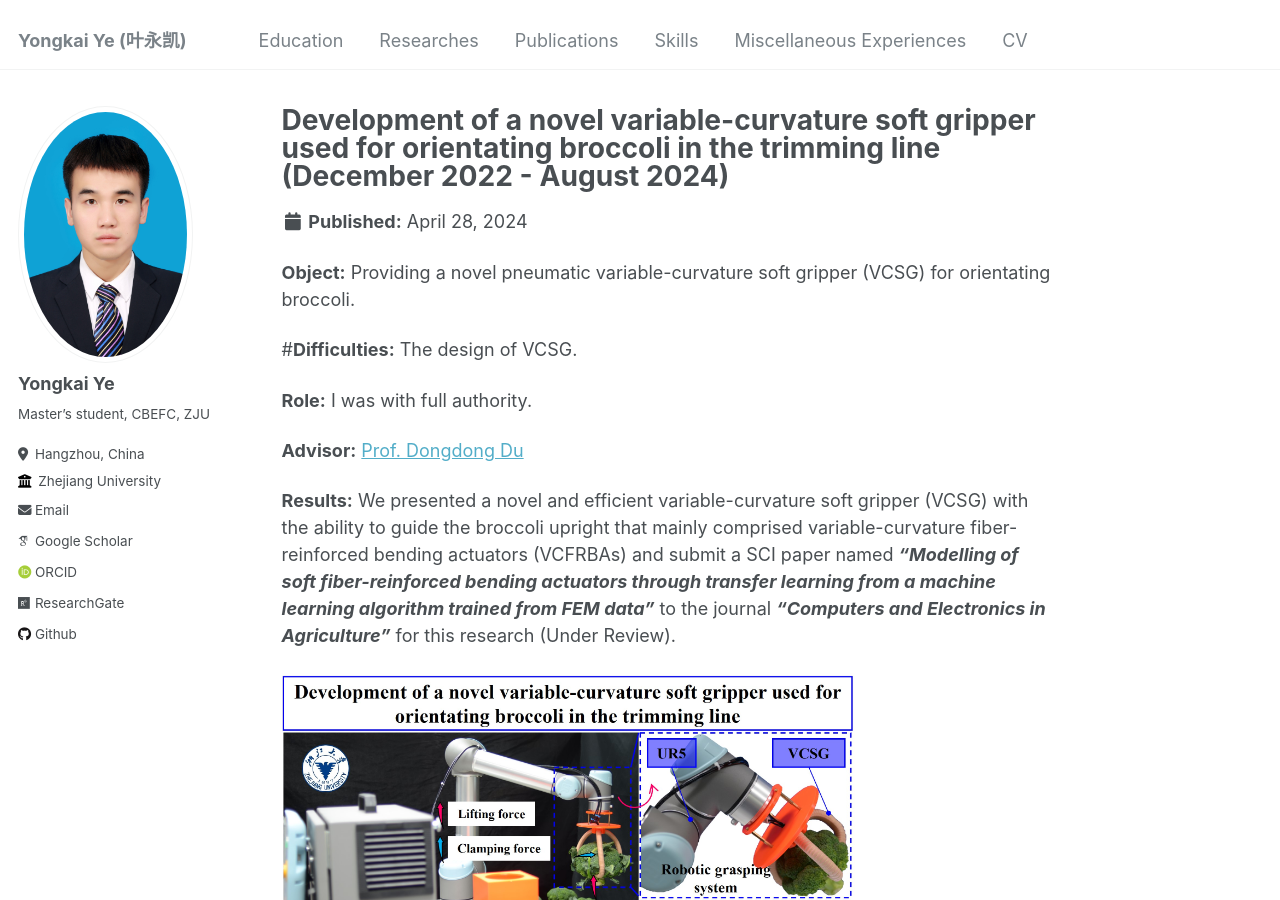
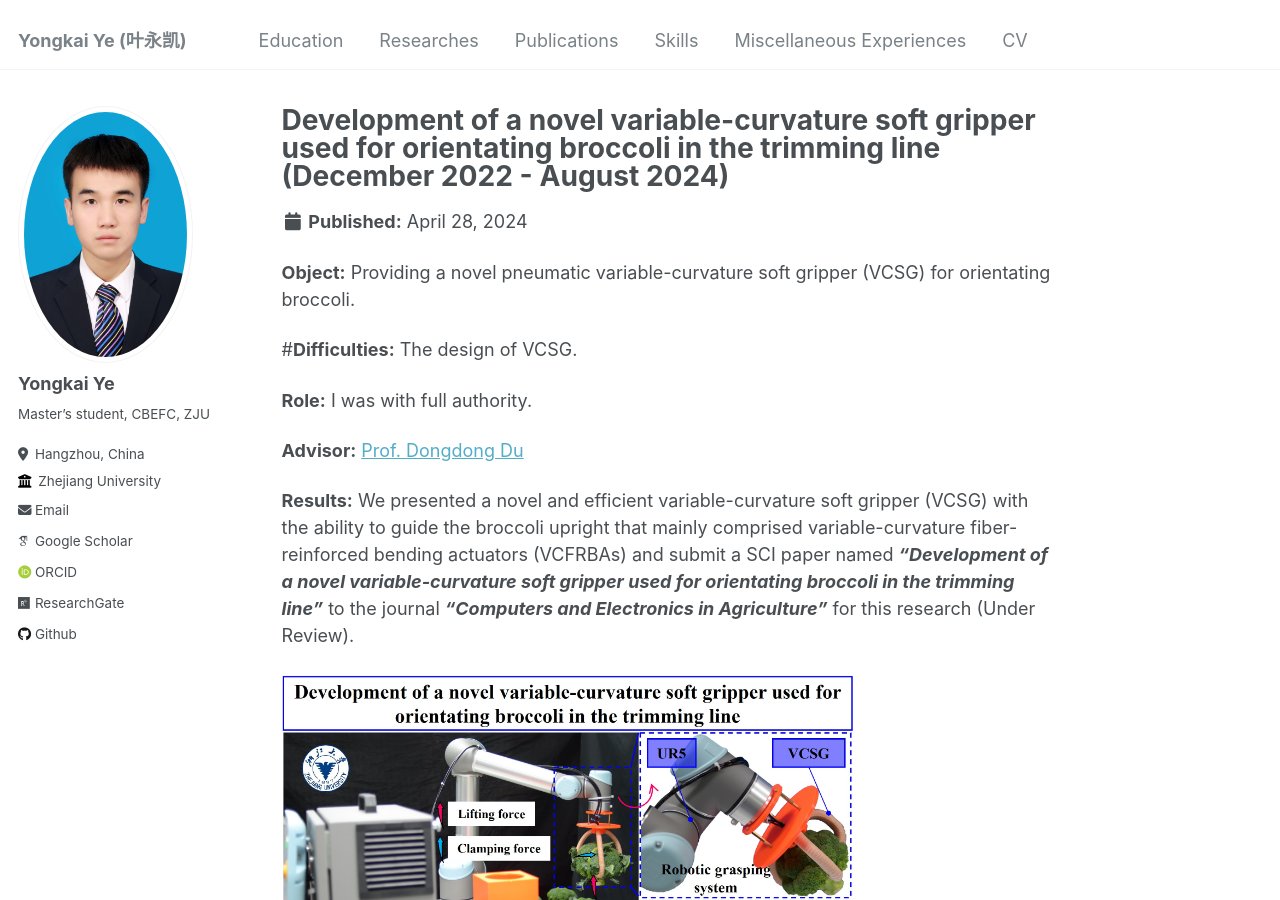
Before and after one commit to Yongkai-Ye/Yongkai-Ye.github.io, a Jekyll site: the page built from _researches/zju-research-2.md, in a window 1280 px wide and 900 px high. Built offline with Jekyll 4.4.1, drawn with Linux system fonts in a browser that asks for light colours; some web fonts are replaced.

Commit message:
Update zju-research-2.md

```diff
--- a/_researches/zju-research-2.md
+++ b/_researches/zju-research-2.md
@@ -16,6 +16,10 @@ permalink: /research/zju-research-2
 
 **Advisor:** [Prof. Dongdong Du](https://person.zju.edu.cn/Dudd)
 
-**Results:** We presented a novel and efficient variable-curvature soft gripper (VCSG) with the ability to guide the broccoli upright that mainly comprised variable-curvature fiber-reinforced bending actuators (VCFRBAs) and submit a SCI paper named ***"Modelling of soft fiber-reinforced bending actuators through transfer learning from a machine learning algorithm trained from FEM data"*** to the journal ***"Computers and Electronics in Agriculture"*** for this research (Under Review).
+**Results:** We presented a novel and efficient variable-curvature soft gripper (VCSG) with the ability to guide the broccoli upright that mainly comprised variable-curvature fiber-reinforced bending actuators (VCFRBAs) and submit a SCI paper named ***"Development of a novel variable-curvature soft gripper used for orientating broccoli in the trimming line"*** to the journal ***"Computers and Electronics in Agriculture"*** for this research (Under Review).
 
 ![VCSG Graphical Abstract](../images/VCSGGraphicalAbstract.jpg "VCSG Graphical abstract"){:height="75%" width="75%"}
+<video src="../images/VCSGSupplementaryVideo1.mp4" autoplay="true" controls="controls" width="800" height="450">
+</video>
+<video src="../images/VCSGSupplementaryVideo2.mp4" autoplay="true" controls="controls" width="800" height="450">
+</video>
```
